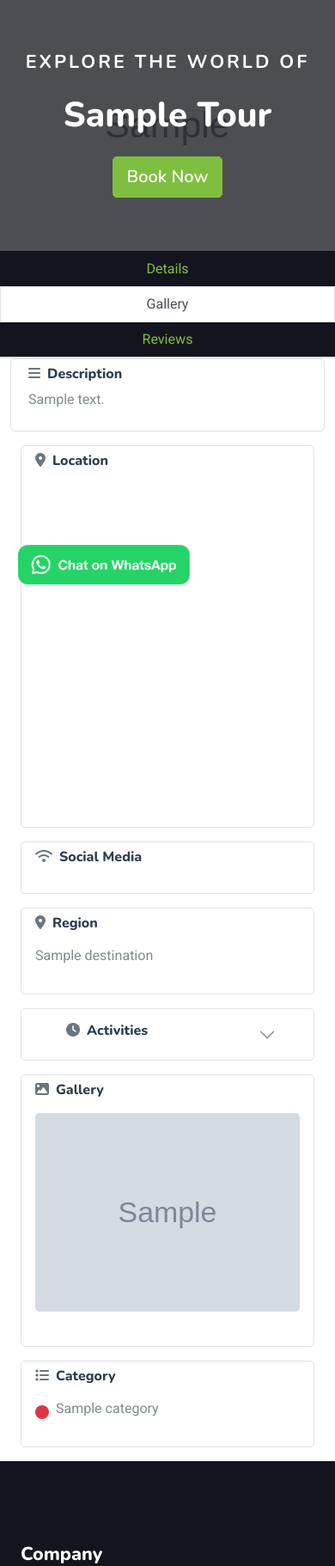
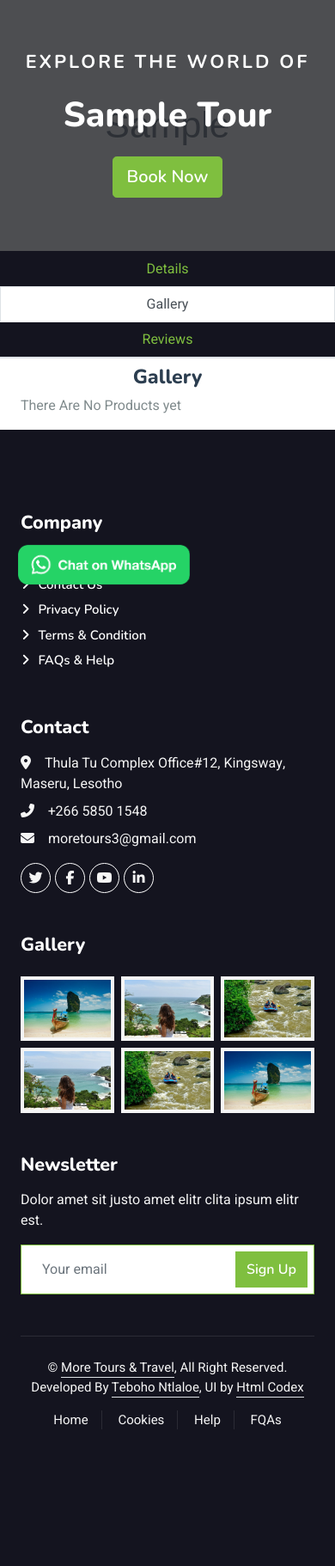
Before and after one commit to LordNtlaloe/moretoursandtravel, a Django app: a page that uses tours/templates/tours/tours/tour.html in a window 390 px wide, after a click on "Gallery". Shown: the part 118-1940 px from the top of the page at 86% size. After the commit the page ends 1781 px from the top, so only its background shows below. Run offline with Django 5.2, Linux system fonts and the light colour scheme; tables that the repository leaves empty hold one stand-in row (values such as "Sample post"); grey boxes marked "Sample" are stand-in pictures; some libraries are stand-ins or nearby versions.

Commit message:
Fixed Tour Details Page Error

```diff
--- a/tours/forms.py
+++ b/tours/forms.py
@@ -66,3 +66,8 @@
     email = forms.EmailField()
     subject = forms.CharField(max_length=100)
     message = forms.CharField(widget=forms.Textarea)
+
+    def __init__(self, *args, **kwargs):
+        super().__init__(*args, **kwargs)
+        for myField in self.fields:
+            self.fields[myField].widget.attrs['class'] = 'form-control col-12 col-sm-6 rounded-3 m-0'
--- a/tours/templates/tours/tours/tour.html
+++ b/tours/templates/tours/tours/tour.html
@@ -149,7 +149,8 @@
                             <i class="fa-solid fa-pencil px-2"></i>Edit
                         </a>
                         <a href="{% url 'delete-tour' tour.id %}" class="text-dark text-decoration-none">
-                            <i class="fa-solid fa-trash text-danger px-2"></i>Delete
+                            <i class="fa-solid fa-trash px-2"></i>
+                            Delete
                         </a>
                     </div>
                 </div>
@@ -157,106 +158,124 @@
             </div>
         </div>
     </div>
-    <div class="tab-pane fade home-container container-fluid" id="nav-profile" role="tabpanel" aria-labelledby="nav-profile-tab">
-        <div class="row p-lg-5 p-md-1 p-sm-1">
-            <div class="description container-fluid bg-white py-2 rounded-3 col-12 border mb-3">
-                <h6 class=""><i class="fa-solid fa-bars text-muted px-2"></i>Description</h6>
-                <p class="px-2">{{tour.description|safe}}</p>
+    <div class="tab-pane fade home-container-fluid container-fluid" id="nav-profile" role="tabpanel" aria-labelledby="nav-profile-tab">
+        <h3 class="mt-2 text-center home-container-fluid">Gallery</h3>
+        {% if products.count > 0 %}
+            <div class="row container-fluid home-container-fluid">
+                {% for product in products %}
+                <div class="col-sm-6 col-md-4">
+                    <div class="card products">
+                        <img src="{{product.product_image.url}}" class="card-img-top" alt="...">
+                        <div class="card-body">
+                            <h5 class="card-title">{{product.product_name}}</h5>
+                            <p class="card-text text-truncate">{{product.product_description}}</p>
+                                <div class="d-flex justify-content-between">
+                                <p>M{{product.product_price|floatformat:2}}</p>
+                                <button data-product="{{product.id}}" data-action="add" class="btn btn-primary add-btn update-cart">Add To Cart</button>
+                            </div>
+                        </div>
+                        {% if request.user == tour.user %}
+                            <div class="d-flex m-auto">
+                                <a href="{% url 'add-product' tour.business_name %}" class="text-dark text-decoration-none">
+                                    <i class="fa-solid fa-plus px-2"></i>Add New Product
+                                </a>
+                                <a href="{% url 'edit-product' tour.business_name product.id %}" class="text-dark text-decoration-none">
+                                    <i class="fa-solid fa-pencil px-2"></i>Edit
+                                </a>
+                                <a href="{% url 'delete-product' tour.business_name product.id %}" class="text-dark text-decoration-none">
+                                    <i class="fa-solid fa-trash px-2"></i>
+                                    Delete
+                                </a>
+                            </div>
+                        {% endif %}
+                    </div>
+                </div>
+                {% endfor %}
             </div>
-            <div class="col-lg-6 col-sm-12 py-auto col-md-12">
-                <div class="location container-fluid bg-white p-2 rounded-3 col border">
-                    <h6 class=""><i class="fa-solid fa-location-dot text-muted px-2"></i>Location</h6>
-                    <div id="map" class="map rounded-3"></div>
+        {% else %}
+            <p>There Are No Products yet</p>
+        {% endif %}
+    </div>
+    <div class="tab-pane fade container-fluid home-container-fluid" id="nav-contact" role="tabpanel" aria-labelledby="nav-contact-tab">
+        <div class="container-fluid-xxl py-5">
+            <div class="container">
+                <div class="text-center wow fadeInUp" data-wow-delay="0.1s">
+                    <h6 class="section-title bg-white text-primary px-3">Leave A Review</h6>
+                    <h3 class="mb-5">Tell Us What You Think About This Tour</h3>
                 </div>
-                <div class="socials container-fluid bg-white p-2 rounded-3 col border my-3">
-                    <h6 class=""><i class="fa-solid fa-wifi text-muted px-2"></i>Social Media</h6>
-                    <div class="d-flex justify-content-between container p-2">
-                        {% for social in socials %}
-                            <div class="facebook">
-                                <i class="fa-brands fa-{{social.platform_name}}"></i>
-                                <a href="{{social.platform_link}}" class="text-dark text-decoration-none">{{social.platform_name}}</a>
-                            </div>
-                        {% endfor %}
-                    </div>
-                    {% if request.user == tour.user %}
-                        <div class="d-flex m-auto container-fluid">
-                            <a href="{% url 'add-socials' tour.name %}" class="text-dark text-decoration-none">
-                                <i class="fa-solid fa-plus px-2"></i>Add Social Media Accounts
-                            </a>
-                        </div>
-                    {% endif %}
-                </div>
-                <div class="region container-fluid bg-white my-3 p-2 rounded-3 col border">
-                    <h6 class=""><i class="fa-solid fa-location-dot text-muted px-2"></i>Region</h6>
-                    <p class="p-2">{{tour.district}}</p>
-                </div>
-            </div>
-            <div class="col-lg-6 col-sm-12 py-auto col-md-12">
-                <div class="description container-fluid bg-white rounded-3 border">
-                    <div class="accordion border-0" id="accordionExample">
-                        <div class="accordion-item border-0">
-                            <h2 class="accordion-header border-0" id="headingTwo">
-                                <button class="accordion-button collapsed border-0" type="button" data-bs-toggle="collapse" data-bs-target="#collapseTwo" aria-expanded="false" aria-controls="collapseTwo">
-                                    <h6 class=""><i class="fa-solid fa-clock text-muted px-2"></i>Activities</h6>
-                                </button>
-                            </h2>
-                            <div id="collapseTwo" class="accordion-collapse collapse" aria-labelledby="headingTwo" data-bs-parent="#accordionExample">
-                                <div class="accordion-body">
+                <div class="row g-5">
+                    <div class="col-lg-6 wow">
+                        <div class="row g-4">
+                            <div class="col-12 py-4">
+                                {% if reviews.count > 0 %}
+                                <h3 class="mb-4 font-weight-bold">{{ reviews.count }} Review (s)</h3>
+                                {% for review in reviews %}
+                                <div class="media mb-4">
+                                    {% if review.user.profile_picture %}
+                                        <img src="{{ review.user.profile_picture.url }}" alt="Profile Picture" class="mr-3 mt-1 rounded-circle" style="width:60px;">
+                                    {% else %}
+                                        <img src="{% static 'assets/images/profile.jpeg' %}" alt="Profile Picture" class="mr-3 mt-1 rounded-circle" style="width:60px;">
+                                    {% endif %}
+                                    <div class="media-body">
+                                        <h6>{{ review.user }} <small><i>{{ review.created_at|timesince }} ago</i></small></h6>
+                                        <p>"{{ review.message }}"</p>
+                                    </div>
+                                    <div class="d-flex justify-content-between">
+                                        <button class="btn btn-sm btn-light">Reply</button>
+                                        {% if request.user == review.user %}
+                                            <a href="{% url 'delete-review' review.id %}" class="btn btn-sm btn-light">Delete</a>
+                                        {% endif %}
+                                    </div>
+                                </div>
+                                {% endfor %}
+                                <div class="pagination text-center">
+                                    <span class="step-links text-center">
+                                        {% if page.has_previous %}
+                                            <a href="?page=1">&laquo; first</a>
+                                            <a href="?page={{ page.previous_page_number }}">previous</a>
+                                        {% endif %}
 
-                                    <ul class="list-group list-group-flush">
-                                        {% for actvitiy in activities %}
-                                            <li class="list-group-item text-dark">{{actvitiy.name}}</li>
-                                        {% endfor %}
-                                      </ul>
+                                        <span class="current text-center">
+                                            Page {{ page.number }} of {{ page.paginator.num_pages }}.
+                                        </span>
+
+                                        {% if tours.has_next %}
+                                            <a href="?page={{ page.next_page_number }}">next</a>
+                                            <a href="?page={{ page.paginator.num_pages }}">last &raquo;</a>
+                                        {% endif %}
+                                    </span>
                                 </div>
+                                {% else %}
+                                    <p>There Are No Reviews Yet</p>
+                                {% endif %}
                             </div>
                         </div>
                     </div>
-                </div>
-                <div class="region container-fluid bg-white my-3 p-2 rounded-3 col border">
-                    <h6 class=""><i class="fa-solid fa-image text-muted px-2"></i>Gallery</h6>
-                    <section class="">
-                        <!-- Section: Images -->
-                        <section class="">
-                            <div class="row">
-                                {% for item in gallery %}
-                                <div class="col-lg-4 col-md-12 mb-4 mb-lg-0">
-                                    <div class="bg-image hover-overlay ripple shadow-1-strong p-2 rounded-3" data-ripple-color="light">
-                                        <img src="{{item.image.url}}" class="w-100 rounded-3"/>
-                                        <a href="#!" data-mdb-toggle="modal" data-mdb-target="#exampleModal1">
-                                            <div class="mask" style="background-color: rgba(251, 251, 251, 0.2);"></div>
-                                        </a>
-                                    </div>
+                    <div class="col-lg-6 wow" data-wow-delay="0.5s">
+                        {% if request.user.is_authenticated %}
+                        <div class="row g-3">
+                            <form method="POST" action="">
+                                {% csrf_token %}
+                                <div class="col-12 mb-2">
+                                    <textarea class="form-control" rows="5" name="message" id="message" placeholder="Message"></textarea>
                                 </div>
-                                {% endfor%}
-                            </div>
-                        </section>
-                    </section>
-                </div>
-                <div class="region container-fluid bg-white my-3 p-2 rounded-3 col border">
-                    <h6 class=""><i class="fa-solid fa-list text-muted px-2"></i>Category</h6>
-                    <div class="d-flex p-2 align-items-center">
-                        <p class="text-white bg-danger px-2 py-2 rounded-circle h5">{{tour.category.category_icon|safe}}</p>
-                        <p class="px-2">{{tour.category.category_name}}</p>
+                                <div class="col-12">
+                                    <button class="btn btn-primary w-100 py-3" type="submit">Leave A Comment</button>
+                                </div>
+                            </form>
+                        </div>
+                        {% else %}
+                            <h6><a href="{% url 'login' %}">Login To Leave A Comment</a></h6>
+                        {% endif %}
                     </div>
                 </div>
-                {% if request.user.is_superuser == 1 %}
-                <div class="region container-fluid bg-white my-3 p-2 rounded-3 border">
-                    <h6 class=""><i class="fa-solid fa-building text-muted px-2"></i>Manage Tour Content</h6>
-                    <div class="d-flex m-auto">
-                        <a href="{% url 'edit-tour' tour.name %}" class="text-dark text-decoration-none">
-                            <i class="fa-solid fa-pencil px-2"></i>Edit
-                        </a>
-                        <a href="{% url 'delete-tour' tour.id %}" class="text-dark text-decoration-none">
-                            <i class="fa-solid fa-trash text-danger px-2"></i>Delete
-                        </a>
-                    </div>
-                </div>
-                {% endif %}
             </div>
         </div>
     </div>
+
 </div>
+
+
 
 
 
```
Also changed, not shown: templates/contact.html (+10 -8 lines), tours/templates/tours/business/business.html (+14 -6 lines).
